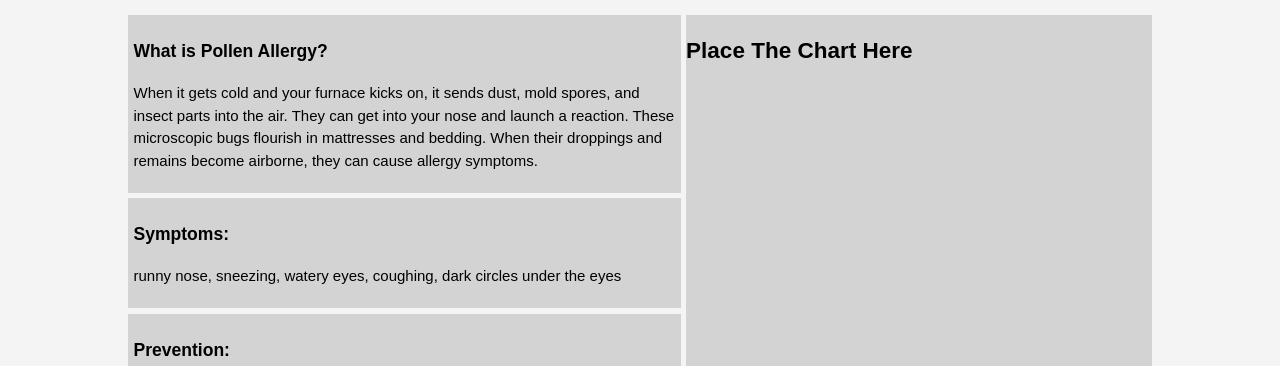
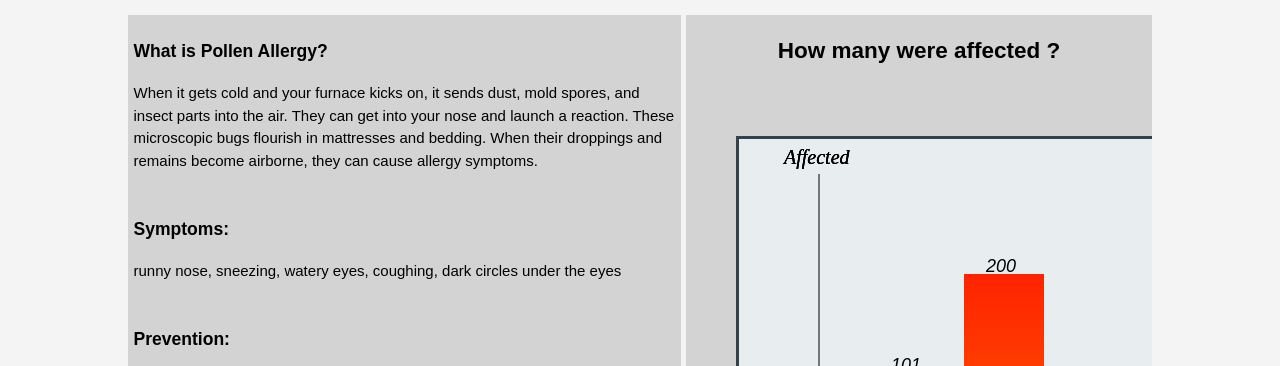
Before and after one commit to vali-snow/SEAL2018, a plain HTML site: page index.html in a window 1280 px wide. Both pictures are taken after a click on the link "POLLEN ALLERGY". Shown: the part 362-728 px from the top of the page. Drawn offline with Linux system fonts and the light colour scheme.

Commit message:
Statistics
Added bar chart for each allergy.

```diff
--- a/css/allergy.css
+++ b/css/allergy.css
@@ -35,7 +35,7 @@
 }
 
 .boxLeft > div {
-    background: #d3d3d3;
+    background: #d3d3d3;s
     margin-bottom: 1%;
     padding: 1%;
 }
@@ -48,3 +48,15 @@
     background: #d3d3d3;
     flex:1;
 }
+
+#barChart {
+    margin-left: 50px;
+    margin-top: 50px;
+}
+h2 {
+    text-align: center;
+}
+
+p {
+    top: 100px;
+}
--- a/js/router.js
+++ b/js/router.js
@@ -8,7 +8,7 @@ function loadData(htmlName, parameter) {
 
     switch (htmlName) {
     case 'main.html':
-        let first6 = db.slice(0,6);
+        let first6 = db.slice(0,8);
         let newsBox = document.getElementById("newsBox");
         for (let i in first6) {
             let ta = document.createTextNode(first6[i].name);
@@ -66,6 +66,66 @@ function loadData(htmlName, parameter) {
         h2.appendChild(th2);
         h2.setAttribute('class', 'boxRight');
         headerBox.appendChild(h2);
+        let graphValues = allergy.statistics['affected'];
+        let canvas = document.getElementById("barChart");
+        let ctx = canvas.getContext('2d');
+        let width = 80;
+        let X = 130;
+        let years = allergy.statistics['years'];
+
+        ctx.beginPath();
+        ctx.strokeStyle = "#000";
+        ctx.moveTo(20,355);
+        ctx.lineTo(500, 355);
+        ctx.stroke();
+        ctx.beginPath();
+        ctx.strokeStyle = "#000";
+        ctx.moveTo(80,35);
+        ctx.lineTo(80, 390);
+        ctx.stroke();
+        for (var i = 0; i < graphValues.length; i++){
+            var h = graphValues[i];
+            if(h < 100){
+//                ctx.fillStyle = "#e8491d";
+//                ctx.fillRect(X,canvas.height - h - 65, width, h+10);
+                var grd = ctx.createLinearGradient(0, 0, 0, 540);
+                grd.addColorStop(0, "#006d0c");
+                grd.addColorStop(1, "#edffef");
+                ctx.fillStyle = grd;
+                ctx.fillRect(X,canvas.height - h - 65, width, h+10);
+            }
+            else if(h >= 100 && h< 200){
+//                ctx.fillStyle = "#e8491d";
+//                ctx.fillRect(X,canvas.height - h - 65, width, h+10);
+                var grd = ctx.createLinearGradient(0, 0, 0, 540);
+                grd.addColorStop(0, "orange");
+                grd.addColorStop(1, "lightyellow");
+                ctx.fillStyle = grd;
+                ctx.fillRect(X,canvas.height - h - 65, width, h+10);
+            }
+            else {
+//                ctx.fillStyle = "#e8491d";
+//                ctx.fillRect(X,canvas.height - h - 65, width, h+10);
+                var grd = ctx.createLinearGradient(0, 0, 0, 540);
+                grd.addColorStop(0, "red");
+                grd.addColorStop(1, "darkorange");
+                ctx.fillStyle = grd;
+                ctx.fillRect(X,canvas.height - h - 65, width, h+10);
+            }
+
+
+            ctx.font = "italic 18px fantasy";
+            ctx.fillStyle = "#000";
+            ctx.fillText(graphValues[i], X+22, canvas.height - h - 67);
+            ctx.font = "italic 25px monospace";
+            ctx.fillText(years[i], X + 14, canvas.height -22);
+            ctx.font = "italic 20px Times New Roman";
+            ctx.fillText("Years", 510, canvas.height - 42);
+            ctx.font = "italic 20px Times New Roman";
+            ctx.fillText("Affected", 45, 25);
+            X += width + 15;
+
+            }
 
         let boxLeft = document.querySelector('#infoBox .boxLeft');
 
--- a/views/allergy.html
+++ b/views/allergy.html
@@ -27,7 +27,8 @@
             <div class="boxLeft"></div>
             <div class="boxRight">
                 <div>
-                    <h2>Place The Chart Here</h2>
+                    <h2>How many were affected ?</h2>
+                    <canvas id="barChart" width="600" height="400" style="border:3px solid #35424a; box-shadow: 5px 5px 5px #ccc; background: #e8eeef"></canvas>
                 </div>
             </div>
         </div>
```
